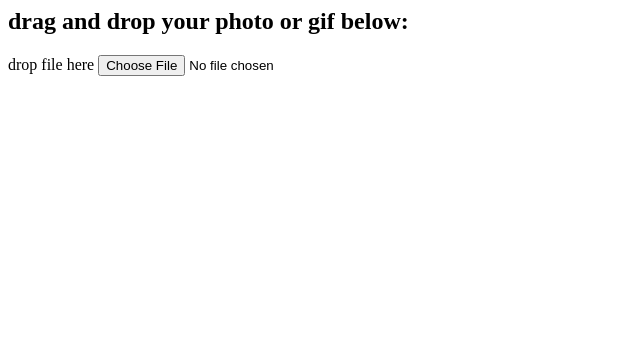
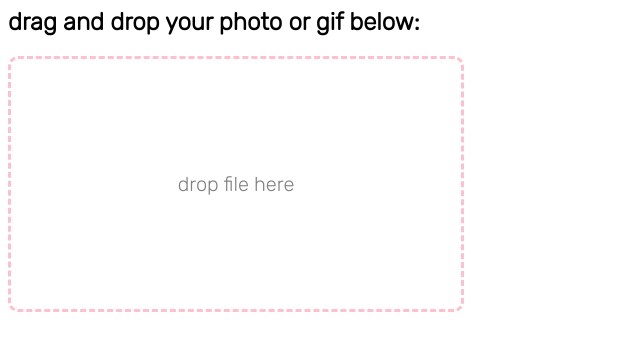
Before and after one commit to grimxreaper/drag_drop_img, a plain HTML site: page index.html in a window 1280 px wide. Shown: the whole page, without its empty margins (0-640 px from the left). Drawn offline with Linux system fonts and the light colour scheme.

Commit message:
fix css stylesheet ref

```diff
--- a/index.html
+++ b/index.html
@@ -1,7 +1,7 @@
 <html>
   <head>
     <title>Drag and drop your image!</title>
-    <link rel="stylesheet" href="./main.css"
+    <link rel="stylesheet" href="./index.css"
   </head>
 
   <body>
```
